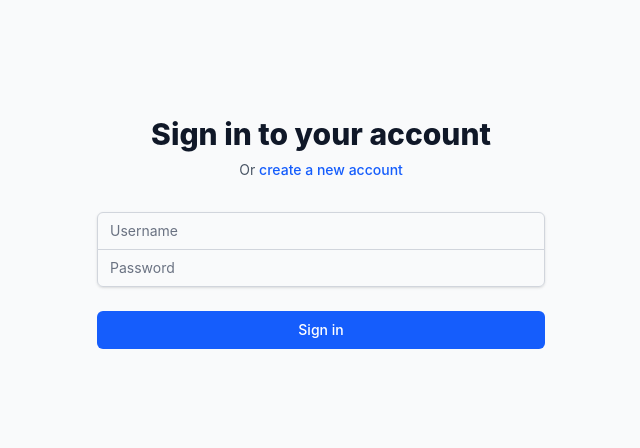
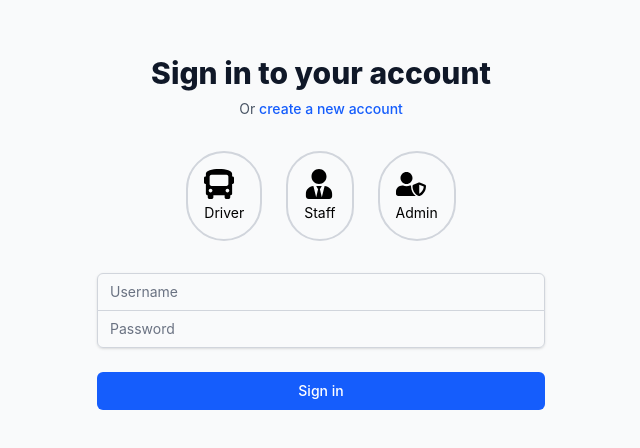
Before and after one commit to SandeepaChathumina/Bus-Rental-Management-System-Bus-Zone-, a React (Vite) app in the folder frontend/: page /login in a window 1280 px wide. Shown: the part 180-628 px from the top of the page, without its empty margins (319-959 px from the left). Built offline with nearby package versions, Linux system fonts and the light colour scheme.

Commit message:
login frontend work

```diff
--- a/frontend/src/pages/loginPage.jsx
+++ b/frontend/src/pages/loginPage.jsx
@@ -3,11 +3,13 @@ import { useState } from 'react';
 import { Link, useNavigate } from 'react-router-dom';
 import { useAuth } from '../context/AuthContext';
 import toast from 'react-hot-toast';
+import { FaUserTie, FaUserShield, FaBus } from 'react-icons/fa'; // Example icons
 
 const LoginPage = () => {
   const [credentials, setCredentials] = useState({
     username: '',
-    password: ''
+    password: '',
+    role: '' // added role field
   });
   const [loading, setLoading] = useState(false);
   const { login } = useAuth();
@@ -20,6 +22,10 @@ const LoginPage = () => {
     });
   };
 
+  const handleRoleSelect = (role) => {
+    setCredentials({ ...credentials, role });
+  };
+
   const handleSubmit = async (e) => {
   e.preventDefault();
   setLoading(true);
@@ -28,13 +34,30 @@ const LoginPage = () => {
 
   if (result.success) {
     toast.success('Login successful!');
-      navigate('/dashboard');
+
+    // Determine navigation based on role
+    const userRole = credentials.role || result.user?.role; // use selected role or backend role
+
+    switch (userRole) {
+      case 'driver':
+        navigate('/driver-dashboard');
+        break;
+      case 'staff':
+        navigate('/staff-dashboard');
+        break;
+      case 'admin':
+        navigate('/admin-dashboard');
+        break;
+      default:
+        navigate('/booking'); // passenger or no role
+    }
   } else {
     toast.error(result.message);
   }
 
   setLoading(false);
 };
+
 
   return (
     <div className="min-h-screen flex items-center justify-center bg-gray-50 py-12 px-4 sm:px-6 lg:px-8">
@@ -53,6 +76,46 @@ const LoginPage = () => {
             </Link>
           </p>
         </div>
+
+        {/* Role selection */}
+        <div className="flex justify-center gap-6 mt-4">
+          <div
+            onClick={() => handleRoleSelect('driver')}
+            className={`p-4 rounded-full cursor-pointer border-2 ${
+              credentials.role === 'driver'
+                ? 'border-blue-600 bg-blue-100'
+                : 'border-gray-300'
+            }`}
+          >
+            <FaBus size={30} />
+            <p className="text-center text-sm mt-1">Driver</p>
+          </div>
+
+          <div
+            onClick={() => handleRoleSelect('staff')}
+            className={`p-4 rounded-full cursor-pointer border-2 ${
+              credentials.role === 'staff'
+                ? 'border-blue-600 bg-blue-100'
+                : 'border-gray-300'
+            }`}
+          >
+            <FaUserTie size={30} />
+            <p className="text-center text-sm mt-1">Staff</p>
+          </div>
+
+          <div
+            onClick={() => handleRoleSelect('admin')}
+            className={`p-4 rounded-full cursor-pointer border-2 ${
+              credentials.role === 'admin'
+                ? 'border-blue-600 bg-blue-100'
+                : 'border-gray-300'
+            }`}
+          >
+            <FaUserShield size={30} />
+            <p className="text-center text-sm mt-1">Admin</p>
+          </div>
+        </div>
+
         <form className="mt-8 space-y-6" onSubmit={handleSubmit}>
           <div className="rounded-md shadow-sm -space-y-px">
             <div>
```
Lines whose indentation alone changed are shown as unchanged.
